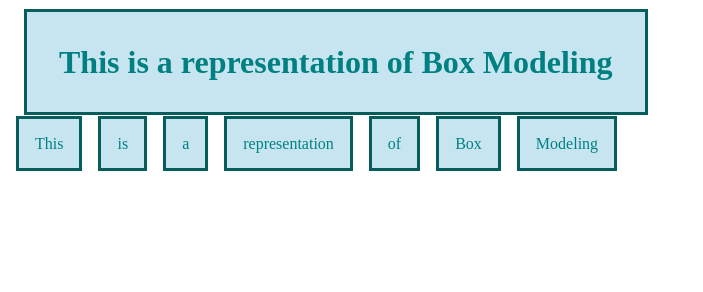
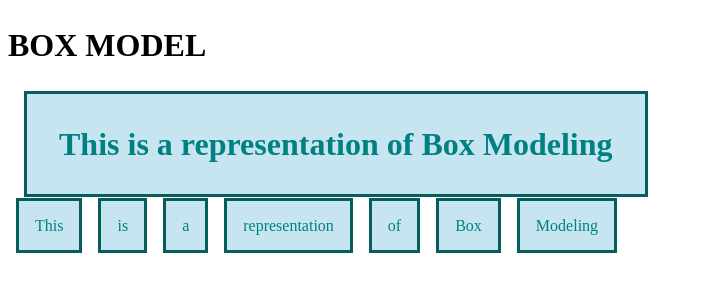
Before and after one commit to SuhaSalahuddin/Softious-Task2-AdvanceCSS, a plain HTML site: page index.html in a window 1280 px wide. Shown: the whole page, without its empty margins (0-703 px from the left). Drawn offline with Linux system fonts and the light colour scheme.

Commit message:
changes in box-model

```diff
--- a/index.html
+++ b/index.html
@@ -8,8 +8,9 @@
     <title>CSS Positioning</title>
 </head>
 <body>
-    <br> <br>
     <!-- BOX MODEL -->
+        <h2 style="font-size: 2em; color: black;">BOX MODEL </h2>
+        <br> <br>
         <h1>This is a representation of Box Modeling</h1> <br><br><br><br>
         <a>This</a><a>is</a><a>a</a><a>representation</a><a>of</a><a>Box</a><a>Modeling</a >
 </body>
```
